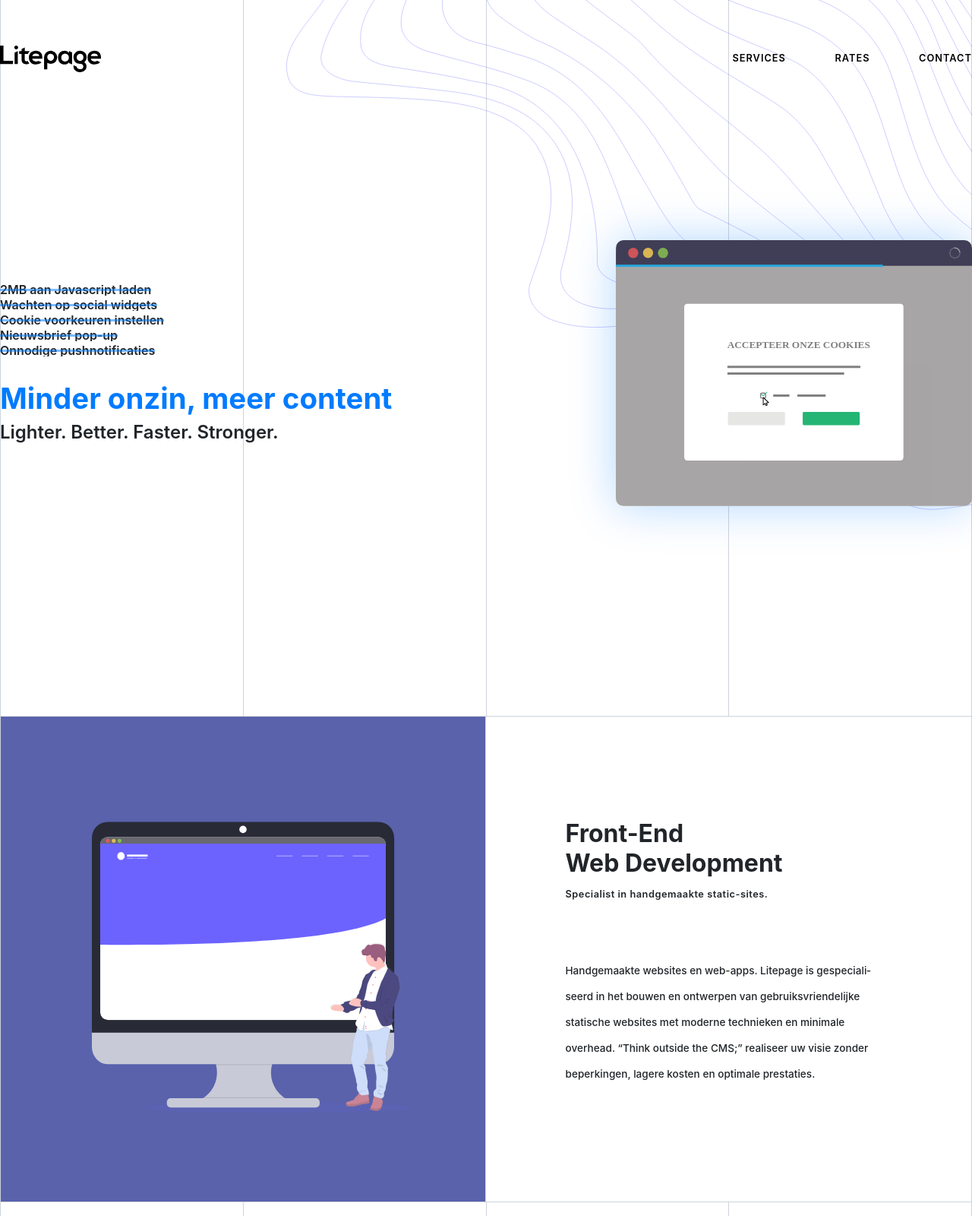
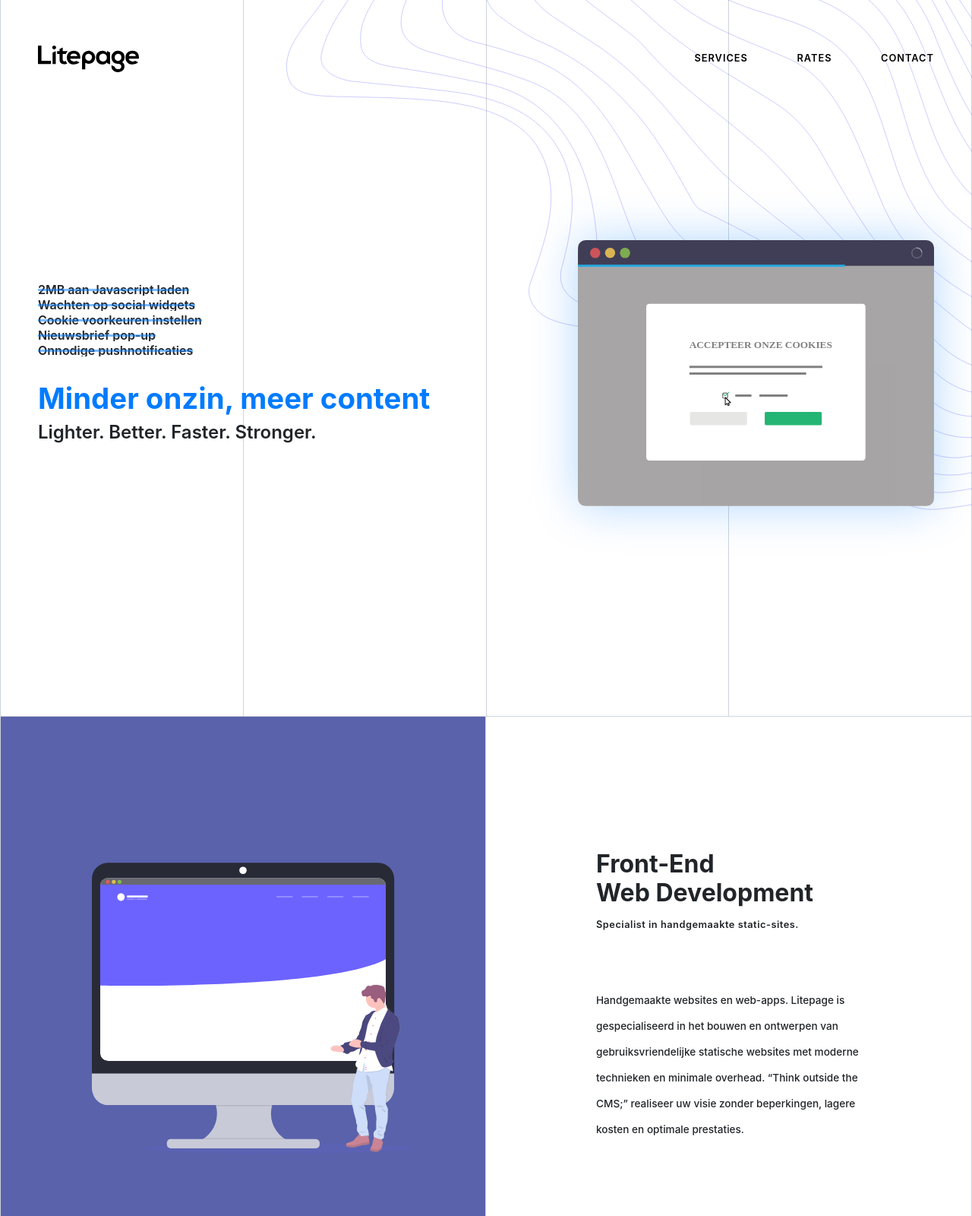
Before and after one commit to RalphvK/litepage, a website: page index.html in a window 1280 px wide. Shown: the top 1600 px of the page at 76% size. Drawn offline with nearby package versions, Linux system fonts and the light colour scheme.

Commit message:
make more responsive

```diff
--- a/index.html
+++ b/index.html
@@ -39,7 +39,7 @@
 
             <!-- hero content -->
             <div class="row hero-content">
-                <div class="col-md-7 strikethrough-jumbo">
+                <div class="col-lg-7 strikethrough-jumbo">
                     <span class="strikethrough"><s></s>2MB aan Javascript laden</span>
                     <span class="strikethrough"><s></s>Wachten op social widgets</span>
                     <span class="strikethrough"><s></s>Cookie voorkeuren instellen</span>
@@ -52,7 +52,7 @@
                         <h4 class="typewriter">Lighter. Better. Faster. Stronger.</h4>
                     </div>
                 </div>
-                <div class="col-md-5 hero-illustration fadeInUp animated">
+                <div class="col-lg-5 hero-illustration fadeInUp animated">
                     <svg id="bloat-animation" xmlns="http://www.w3.org/2000/svg" viewBox="0 0 599.61 447.4">
                         <title>Illustration Bloat Simplified type square</title>
                         <path d="M599.74,22.69h-.09a17.34,17.34,0,0,1,.09,1.77v423H.26V425.67h0V24.46a17.48,17.48,0,0,1,.09-1.77H.26V.88H599.74Z"
@@ -262,7 +262,7 @@
     <section id="development" class="grid-section service-row">
         <div class="container">
             <div class="row">
-                <div class="col-md-6 col-illustration">
+                <div class="col-lg-6 col-illustration">
                     <div class="illustration">
                         <svg id="webdev-animation" xmlns="http://www.w3.org/2000/svg" xmlns:xlink="http://www.w3.org/1999/xlink" viewBox="0 0 600 512.14">
                             <defs>
@@ -535,7 +535,7 @@
                         </svg>
                     </div>
                 </div>
-                <div class="col-md-6 col-content">
+                <div class="col-lg-6 col-content">
                     <div class="content">
                         <h3>Front-End<br>Web Development</h3>
                         <span class="subtitle">Specialist in handgemaakte static-sites.</span>
@@ -550,7 +550,7 @@
     <section id="design" class="grid-section service-row">
         <div class="container">
             <div class="row">
-                <div class="col-md-6 col-content">
+                <div class="col-lg-6 col-content">
                     <div class="content">
                         <h3>User-Centered<br>Web Design</h3>
                         <span class="subtitle">Uniek design maakt contact met uw doelgroep.</span>
@@ -559,7 +559,7 @@
                         design, open standaarden en is vaak ietwat minimalistisch.</p>
                     </div>
                 </div>
-                <div class="col-md-6 col-illustration">
+                <div class="col-lg-6 col-illustration">
                     <div class="illustration">
                         <svg id="design-animation" xmlns="http://www.w3.org/2000/svg" xmlns:xlink="http://www.w3.org/1999/xlink" viewBox="0 0 1080 1080">
                             <defs>
@@ -743,7 +743,7 @@
     <section id="branding" class="grid-section service-row">
         <div class="container">
             <div class="row">
-                <div class="col-md-6 col-illustration">
+                <div class="col-lg-6 col-illustration">
                     <div class="illustration">
                         <svg id="branding-animation" xmlns="http://www.w3.org/2000/svg" viewBox="0 0 1080 1080">
                             <title>branding-animation2</title>
@@ -929,7 +929,7 @@
                         </svg>
                     </div>
                 </div>
-                <div class="col-md-6 col-content">
+                <div class="col-lg-6 col-content">
                     <div class="content">
                         <h3>Digitale Media,<br>Branding &amp; Identity</h3>
                         <span class="subtitle">Een geïntegreerde online én offline huisstijl.</span>
@@ -945,7 +945,7 @@
     <section id="about" class="grid-section">
         <div class="container">
             <div class="row">
-                <div class="col-md-6 col-content">
+                <div class="col-lg-6 col-content">
                     <div class="content">
                         <h3>Voor Opdrachtgevers</h3>
                         <span class="subtitle">Wat Litepage levert en hoe we ons werk doen.</span>
@@ -972,15 +972,15 @@
                         </div>
                     </div>
                 </div>
-                <div class="col-md-6 col-content">
+                <div class="col-lg-6 col-content">
                     <div class="content">
                         <h3>Voor Devs & Designers</h3>
-                        <span class="subtitle">Technische informatie over onze tools en workflow..</span>
+                        <span class="subtitle">Technische informatie over onze tools en workflow.</span>
                         <p>Wilt u de front-&shy;end development skills van Litepage inzetten in uw project en bent u benieuwd of onze work&shy;flows bij
                         elkaar passen? Wij begrijpen dat kennis van speci&shy;fieke syntaxen, frame&shy;works en plat&shy;formen hierbij voor u belang&shy;rijk is.
                         Litepage werkt graag met de volgende tools:</p>
                         <div class="row techlist-row">
-                            <div class="col-md-6">
+                            <div class="col-lg-6">
                                 <strong>FRONT-END</strong>
                                 <ul>
                                     <li><img src="img/icons/html5.svg" alt="HTML 5">HTML 5</li>
@@ -992,7 +992,7 @@
                                     <li><img src="img/icons/bootstrap.svg" alt="Bootstrap">Bootstrap</li>
                                 </ul>
                             </div>
-                            <div class="col-md-6">
+                            <div class="col-lg-6">
                                 <strong>UTILITIES</strong>
                                 <ul>
                                     <li><img src="img/icons/git.svg" alt="Git">Git</li>
@@ -1010,6 +1010,22 @@
                             </div>
                         </div>
                     </div>
+                </div>
+            </div>
+        </div>
+    </section>
+
+    <section id="contact" class="grid-section">
+        <div class="container">
+            <div class="row">
+                <div class="col-lg-9 col-content">
+                    <div class="content">
+                        <h3>Laten we iets moois maken!</h3>
+                        <span class="subtitle">Stel een vraag, vraag om advies of vertel ons een leuk verhaal :)</span>
+                    </div>
+                </div>
+                <div class="col-lg-3">
+
                 </div>
             </div>
         </div>
--- a/scss/partials/_grid-section.scss
+++ b/scss/partials/_grid-section.scss
@@ -3,7 +3,9 @@ $grid-section: (
     'illustration-bg': #5962ab,
     'section-margin': 200px,
     'column-border': map-get($columnLines, 'border'),
-    'paragraph-margin': 70px
+    'paragraph-margin': 70px,
+    'content-margin': 85px,
+    'content-margin-mobile': 10%
 );
 
 .grid-section {
@@ -11,15 +13,32 @@ $grid-section: (
     margin-top: map-get($grid-section, 'section-margin');
     margin-bottom: map-get($grid-section, 'section-margin');
 
+    .row {
+        justify-content: stretch;
+    }
+
     .col-content {
         border: map-get($grid-section, 'column-border');
         background-color: map-get($grid-section, 'content-bg');
         display: flex;
         flex-direction: column;
         justify-content: center;
-        padding: 180px 60px;
+        padding: 175px 60px;
 
         .content {
+
+            margin-left: map-get($grid-section, 'content-margin');
+            margin-right: map-get($grid-section, 'content-margin');
+
+            @include media-breakpoint-down(lg) {
+                margin-left: map-get($grid-section, 'content-margin-mobile');
+                margin-right: map-get($grid-section, 'content-margin-mobile');
+            }
+            @include media-breakpoint-down(sm) {
+                margin-left: 0;
+                margin-right: 0;
+            }
+
             hyphens: manual;
 
             p, div.row {
@@ -31,21 +50,15 @@ $grid-section: (
         }
     }
 
-    .col-md-6.col-content {
-
-        .content {
-            margin-left: auto;
-            margin-right: auto;
-            max-width: 430px;
-        }
+    .col-content {
 
         // removing adjacent border
         &:nth-child(even) {
 
-            @include media-breakpoint-up(md) {
+            @include media-breakpoint-up(lg) {
                 border-left: none;
             }
-            @include media-breakpoint-down(sm) {
+            @include media-breakpoint-down(md) {
                 border-top: none;
             }
 
--- a/scss/partials/_hero.scss
+++ b/scss/partials/_hero.scss
@@ -8,6 +8,7 @@ $cfg: (
     background-repeat: no-repeat;
     background-size: auto 100%;
     background-position: top right;
+    padding: 0 50px;
 
     .hero-content {
 
@@ -27,6 +28,9 @@ $cfg: (
 
         .hero-illustration {
             text-align: right;
+            @include media-breakpoint-down(sm) {
+                text-align: center;
+            }
 
             svg {
                 border-radius: 10px;
--- a/scss/partials/_lists.scss
+++ b/scss/partials/_lists.scss
@@ -5,8 +5,8 @@
         margin-bottom: map-get($grid-section, 'paragraph-margin');
         white-space: nowrap;
 
-        &:last-child {
-            margin-bottom: 0px;
+        @include media-breakpoint-down(lg) {
+            white-space: normal;
         }
 
         li {
@@ -23,9 +23,22 @@
 
 }
 
+.techlist-row .col-lg-6:last-child {
+    transform: translateX(20px);
+    @include media-breakpoint-down(md) {
+        transform: translateX(0px);
+    }
+
+    ul:last-child {
+        margin-bottom: 0px;
+    }
+}
+
 .policylist-row {
 
     ul {
+        white-space: normal;
+
         li:before{
             content: '';
             display: inline-block;
--- a/scss/partials/_services.scss
+++ b/scss/partials/_services.scss
@@ -6,7 +6,7 @@ $cfg: $grid-section; // copy config from grid-section (not using $grid-section t
         border: map-get($grid-section, 'column-border');
         position: relative;
         background-color: map-get($cfg, 'illustration-bg');
-        height: 100%;
+        min-height: 100%;
 
         // square aspect ratio
         &:before{
@@ -26,16 +26,6 @@ $cfg: $grid-section; // copy config from grid-section (not using $grid-section t
             justify-content: center;
         }
 
-    }
-
-    .col-content {
-        padding: 100px 15px;
-
-        .content {
-            margin-left: auto;
-            margin-right: auto;
-            max-width: 430px;
-        }
     }
 
 }
--- a/scss/partials/_strikethrough-jumbo.scss
+++ b/scss/partials/_strikethrough-jumbo.scss
@@ -2,13 +2,16 @@ $cfg: (
     'line-thickness': 3px,
     'line-margin-top': 0.7em,
     'line-color': rgba($primary, 0.5),
-    'color': $gray-500
+    'color': $gray-500,
+    'min-height': 312px
 );
 
 .strikethrough-jumbo {
   display: flex;
   flex-direction: column;
   align-items: flex-start;
+  justify-content: flex-end;
+  min-height: map-get($cfg, 'min-height');
 
   .strikethrough {
     display: inline-block;
```
Also changed, not shown: css/style.css, css/style.min.css, 1 other file.
